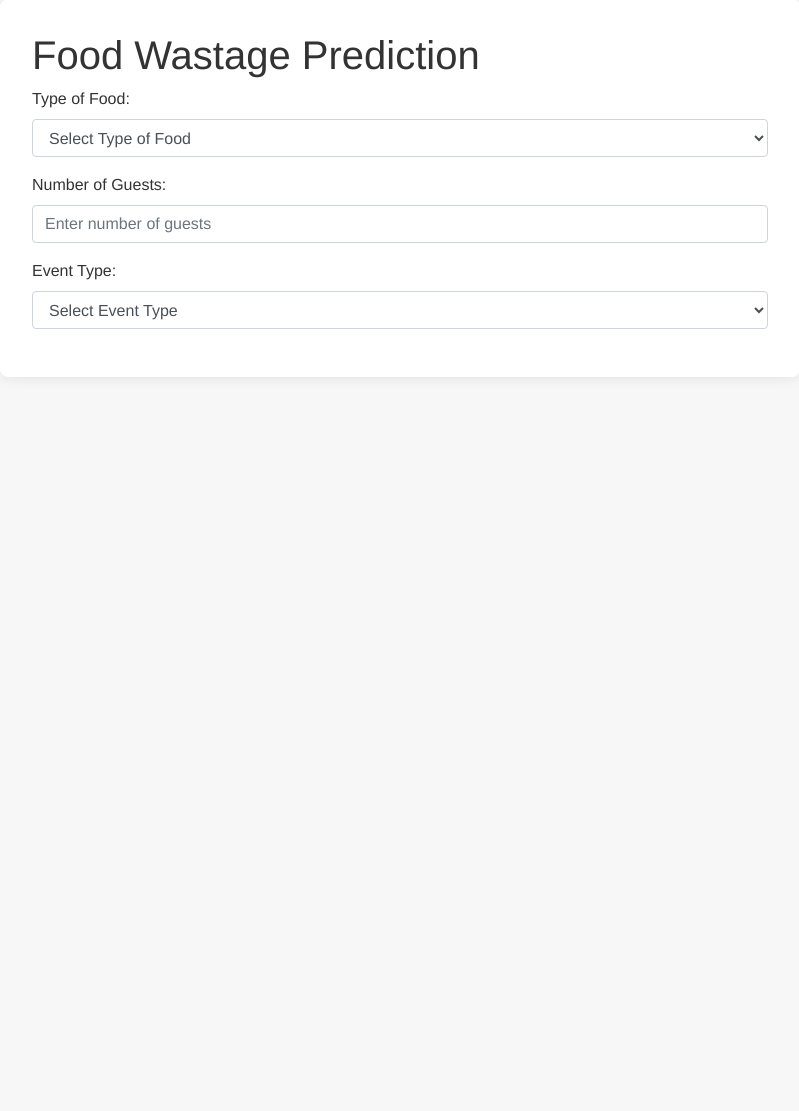
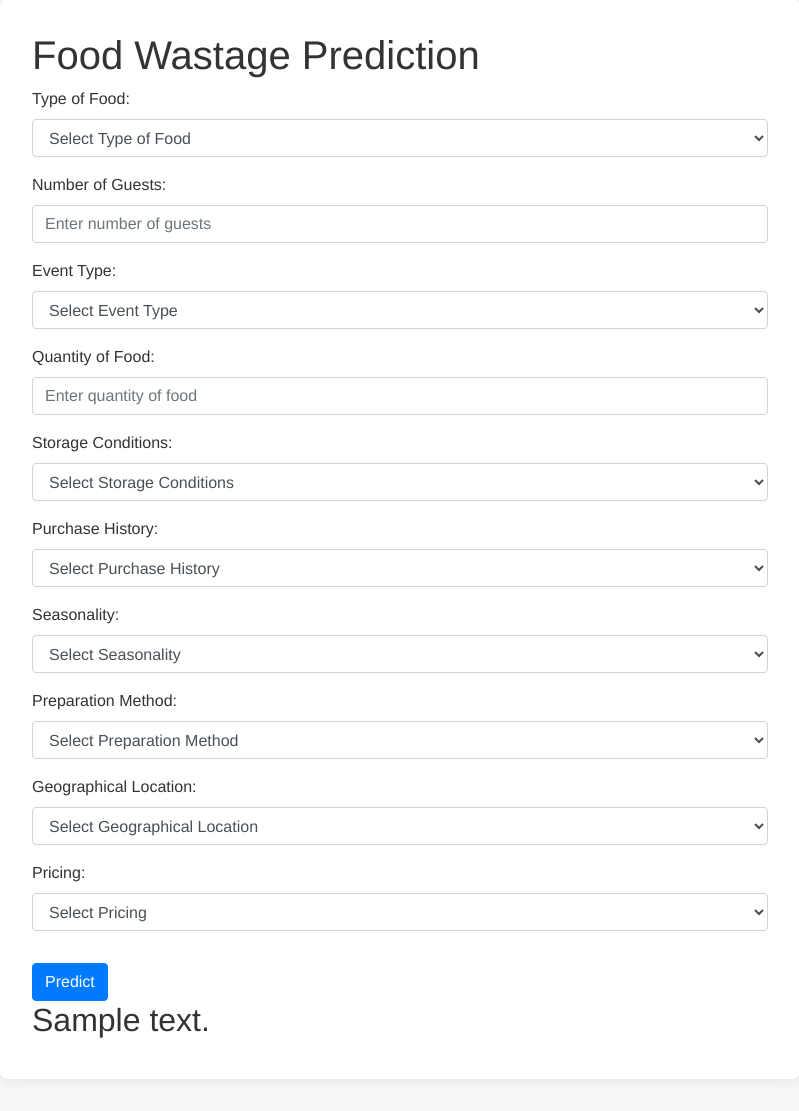
Before and after one commit to Paulbinu04/Wizengamot-Eneriya-3.0, a Flask app: template datasavr/templates/index.html in a window 1280 px wide. Shown: the part 33-1144 px from the top of the page, without its empty margins (240-1039 px from the left). Before the commit the page ends 362 px from the top, so only its background shows below. Run offline with Flask 3, Linux system fonts and the light colour scheme; the template is opened without the code that fills it: most values are stand-ins (such as "Sample title", 1, 10 or a date in 2020); parts of the project's set-up code (start-up, migrations or seed data) failed here and were passed over; some libraries are stand-ins or nearby versions.

Commit message:
Add additional form fields for food wastage prediction including quantity, storage conditions, purchase history, seasonality, preparation method, geographical location, and pricing

```diff
--- a/datasavr/templates/index.html
+++ b/datasavr/templates/index.html
@@ -44,5 +44,79 @@
                 </select>
             </div>
 
+            <div class="form-group">
+                <label for="quantity_of_food">Quantity of Food:</label>
+                <input type="number" class="form-control" name="Quantity of Food" id="quantity_of_food" placeholder="Enter quantity of food" required>
+            </div>
 
+            <div class="form-group">
+                <label for="storage_conditions">Storage Conditions:</label>
+                <select class="form-control" name="Storage Conditions" id="storage_conditions" required>
+                    <option value="" disabled selected>Select Storage Conditions</option>
+                    <option value="Refrigerated">Refrigerated</option>
+                    <option value="Room Temperature">Room Temperature</option>
+                </select>
+            </div>
+
+            <div class="form-group">
+                <label for="purchase_history">Purchase History:</label>
+                <select class="form-control" name="Purchase History" id="purchase_history" required>
+                    <option value="" disabled selected>Select Purchase History</option>
+                    <option value="Regular">Regular</option>
+                    <option value="Occasional">Occasional</option>
+                </select>
+            </div>
+
+            <div class="form-group">
+                <label for="seasonality">Seasonality:</label>
+                <select class="form-control" name="Seasonality" id="seasonality" required>
+                    <option value="" disabled selected>Select Seasonality</option>
+                    <option value="All Seasons">All Seasons</option>
+                    <option value="Winter">Winter</option>
+                    <option value="Summer">Summer</option>
+                </select>
+            </div>
+
+            <div class="form-group">
+                <label for="preparation_method">Preparation Method:</label>
+                <select class="form-control" name="Preparation Method" id="preparation_method" required>
+                    <option value="" disabled selected>Select Preparation Method</option>
+                    <option value="Buffet">Buffet</option>
+                    <option value="Finger Food">Finger Food</option>
+                    <option value="Sit-down Dinner">Sit-down Dinner</option>
+                </select>
+            </div>
+
+            <div class="form-group">
+                <label for="geographical_location">Geographical Location:</label>
+                <select class="form-control" name="Geographical Location" id="geographical_location" required>
+                    <option value="" disabled selected>Select Geographical Location</option>
+                    <option value="Urban">Urban</option>
+                    <option value="Suburban">Suburban</option>
+                    <option value="Rural">Rural</option>
+                </select>
+            </div>
+
+            <div class="form-group">
+                <label for="pricing">Pricing:</label>
+                <select class="form-control" name="Pricing" id="pricing" required>
+                    <option value="" disabled selected>Select Pricing</option>
+                    <option value="Low">Low</option>
+                    <option value="Moderate">Moderate</option>
+                    <option value="High">High</option>
+                </select>
+            </div>
+
+            <button type="submit" class="btn btn-primary">Predict</button>
+        </form>
+        <div class="prediction">
+            <h2>{{ prediction_text }}</h2>
+        </div>
+        <div class="error">
+            <h2>{{ error_message }}</h2>
+        </div>
+    </div>
+
+
+</body>
 </html>
```
